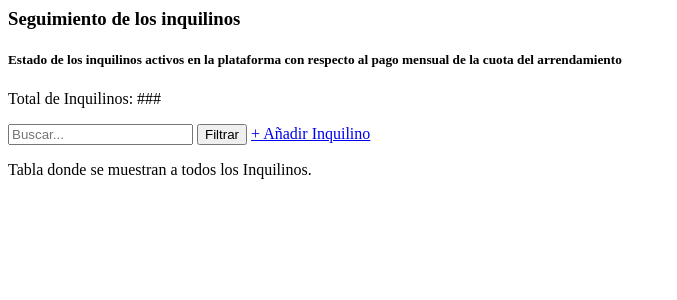
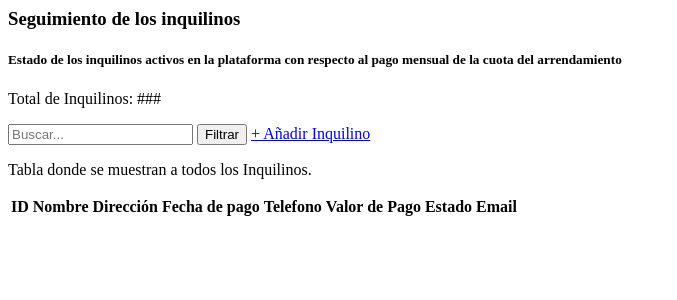
Before and after one commit to juanherrera20/Renta_casa_old, a Django app: page /Analisis/Inquilinos/ in a window 1280 px wide. Shown: the part 374-674 px from the top of the page, without its empty margins (0-677 px from the left). Run offline with Django 5.2, Linux system fonts and the light colour scheme; tables that the repository leaves empty hold one stand-in row (values such as "Sample post"); lists and menus that the app fills with data are empty.

Commit message:
Tareas(Ver users) y tablas de inquilinos completa

```diff
--- a/desarrollo/generar/models.py
+++ b/desarrollo/generar/models.py
@@ -41,6 +41,7 @@ class arrendatario(models.Model): #Tabla usuarios
     inicio_contrato = models.DateField(max_length = 20)
     fin_contrato = models.DateField(max_length = 20)
     tipo_contrato = models.CharField(max_length = 100)
+    habilitarPago = models.IntegerField(default=2)
     obs = models.CharField(max_length = 400)
 
     class Meta:
--- a/desarrollo/generar/templates/analisis/inquilinos/analisis_inquilinos.html
+++ b/desarrollo/generar/templates/analisis/inquilinos/analisis_inquilinos.html
@@ -43,7 +43,35 @@
     <input type="search" id="buscar" name="buscar" placeholder="Buscar..."> <button name="filtro" id="filtro" value="3">Filtrar</button> <a href="{% url 'AddInquilinos' %}"> + Añadir Inquilino</a>
     <br>
     <p>Tabla donde se muestran a todos los Inquilinos.</p>
+    <table>
+      <thead>
+          <tr>
+              <th>ID</th>
+              <th>Nombre</th>
+              <th>Dirección</th>
+              <th>Fecha de pago</th>
+              <th>Telefono</th>
+              <th>Valor de Pago</th>
+              <th>Estado</th>
+              <th>Email</th>
+          </tr>
+      </thead>
+      <tbody>
+        {% for usuario, direccion, rango_ids, fechaPago, valorPago, estados in datosUsuario %}
+        <tr>
+            <td>{{ forloop.counter}}</td>
+            <td>{{ usuario.nombre |add:" "|add:usuario.apellido}}</td>
+            <td>{{ direccion }}</td>
+            <td>{{ fechaPago }}</td>
+            <td>{{ usuario.telefono }}</td>
+            <td>{{ valorPago }}</td>
+            <td>{{ estados }}</td>
+            <td>{{ usuario.email }}</td>
 
+        </tr>
+        {% endfor %}
+    </tbody>
+  </table> <br><br><br>
 
 </body>
 </html>
--- a/desarrollo/generar/templates/tareas/dash_tareas.html
+++ b/desarrollo/generar/templates/tareas/dash_tareas.html
@@ -40,7 +40,7 @@
     <h3>Seguimiento de las tareas</h3>
     <h5>Todos las tareas Registradas en la plataforma</h5>
     <!-- Es necesario tener un input de busqueda dentro de la vista de tareas? -->
-    <!-- <input type="search" id="buscar" name="buscar" placeholder="Buscar...">  --><button name="filtro" id="filtro" value="3">Filtrar</button> <a href="{% url 'AddTarea' %}"> + Añadir Inquilino</a>
+    <!-- <input type="search" id="buscar" name="buscar" placeholder="Buscar...">  --><button name="filtro" id="filtro" value="3">Filtrar</button> <a href="{% url 'AddTarea' %}"> + Añadir Tarea</a>
     <br>
     <p>"""Tabla de tareas"""</p>
 
--- a/desarrollo/generar/views.py
+++ b/desarrollo/generar/views.py
@@ -165,13 +165,29 @@ def analisis_propietarios(request):
 
 
 def analisis_inquilinos(request):
-    return render(request, 'analisis/inquilinos/analisis_inquilinos.html')
+        #Logica para la tabla de Inquilinos
+    objetoUsuario = usuarios.objects.filter(propie_client=2) # Se filtra para saber si son propietarios o clientes
+    num_usuarios = objetoUsuario.count()
+    rango_ids = list(range(1, num_usuarios + 1)) # Convierte el range en lista y pueda ser iterable
+    usuarios_con_estados = []
+    for usuario in objetoUsuario:
+        direccion = usuario.arrendatario_set.first().direccion if usuario.arrendatario_set.exists() else None
+        fechaPago = usuario.arrendatario_set.first().fecha_cobro if usuario.arrendatario_set.exists() else None
+        valorPago = usuario.arrendatario_set.first().valor_cobro if usuario.arrendatario_set.exists() else None
+        estadosDiccionario = usuario.arrendatario_set.first().habilitarPago if usuario.arrendatario_set.exists() else None
+        estados = diccionarioPago[str(estadosDiccionario)]
+        usuarios_con_estados.append((usuario, direccion, rango_ids, fechaPago, valorPago, estados))
+    return render(request, 'analisis/inquilinos/analisis_inquilinos.html',{'datosUsuario': usuarios_con_estados})
 
 def tarea(request):
     return render(request, 'tareas/dash_tareas.html')
 
 def add_tarea(request):
-    return render(request, 'tareas/add_tarea.html')
+    id = superuser.objects.values_list('id', flat=True)
+    nombre = superuser.objects.values_list('nombre', flat=True)
+    apellido = superuser.objects.values_list('apellido', flat=True)
+    nombres_usuario = list(zip(nombre, apellido, id))
+    return render(request, 'tareas/add_tarea.html',{'nombres_usuario': nombres_usuario})
 
 def guardar_tarea(request):
     if request.method == "POST":
@@ -184,7 +200,8 @@ def guardar_tarea(request):
         tipo_etiqueta = request.POST.get('etiqueta', None)
         tipoEtiqueta = diccionarioTareaEtiqueta[tipo_etiqueta]
         hora_inicio = request.POST.get('hora_programada', None)
-        model = tareas(titulo = titulo, descrip =descrip, estado = tipoEstado, fecha_fin = fecha_fin, etiqueta = tipoEtiqueta, hora_inicio = hora_inicio)
+        superUser=request.POST.get('usuario', None)
+        model = tareas(titulo = titulo, descrip =descrip, estado = tipoEstado, fecha_fin = fecha_fin, etiqueta = tipoEtiqueta, hora_inicio = hora_inicio, superuser_id_id = superUser)
         model.save()
 
     return redirect('tareas')
@@ -220,7 +237,6 @@ def guardar(request): #Función para guardar propietarios
         valor_pagar = request.POST.get('valor_pagar', None)
         fecha_pagar = request.POST.get('fecha_pagar', None)
         tipo_contrato = request.POST.get('tipo_contrato', None)
-
         tipoContrato = diccionarioContrato[tipo_contrato]
         observ = request.POST.get('obs', None)
         modelo = propietario(direccion = direc, valor_pago = valor_pagar, fecha_pago = fecha_pagar, tipo_contrato = tipoContrato, obs = observ, usuarios_id_id = usuarios_id)
```
Also changed, not shown: desarrollo/generar/templates/tareas/add_tarea.html (+4 -5 lines), desarrollo/generar/migrations/0010_arrendatario_habilitarpago.py (added).
